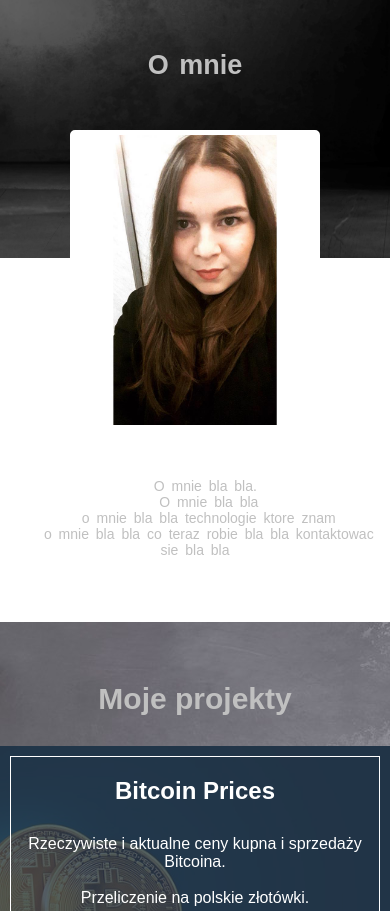
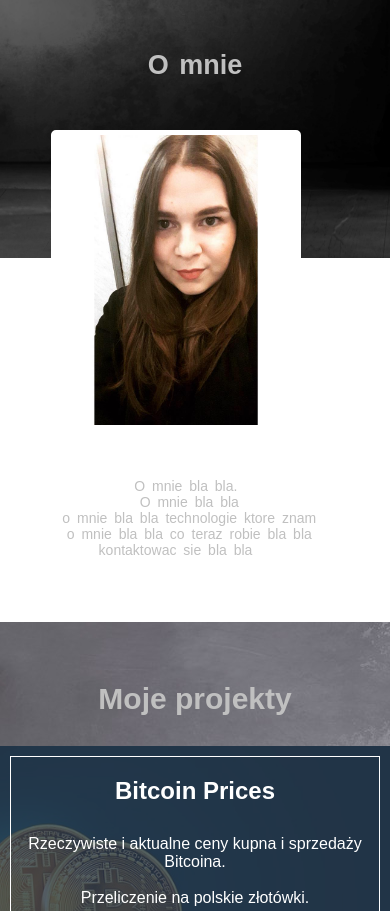
Before and after one commit to karolamach/PORTFOLIO, a plain HTML site: page index.html in a window 390 px wide. Shown: the part 1266-2177 px from the top of the page. Drawn offline with Linux system fonts and the light colour scheme.

Commit message:
rdw changes2

```diff
--- a/css/responsive.css
+++ b/css/responsive.css
@@ -3,12 +3,12 @@
 
     .container-about-me {
         display: inline-block;
-        width: 100%;
+        width: 90%;
     }
     .about-me {
         width: 100%;
         display: inline-block;
-        float: left;
+        /* float: left; */
         padding: 5px;
         font-size: 14px;
         background-size: cover;
```
